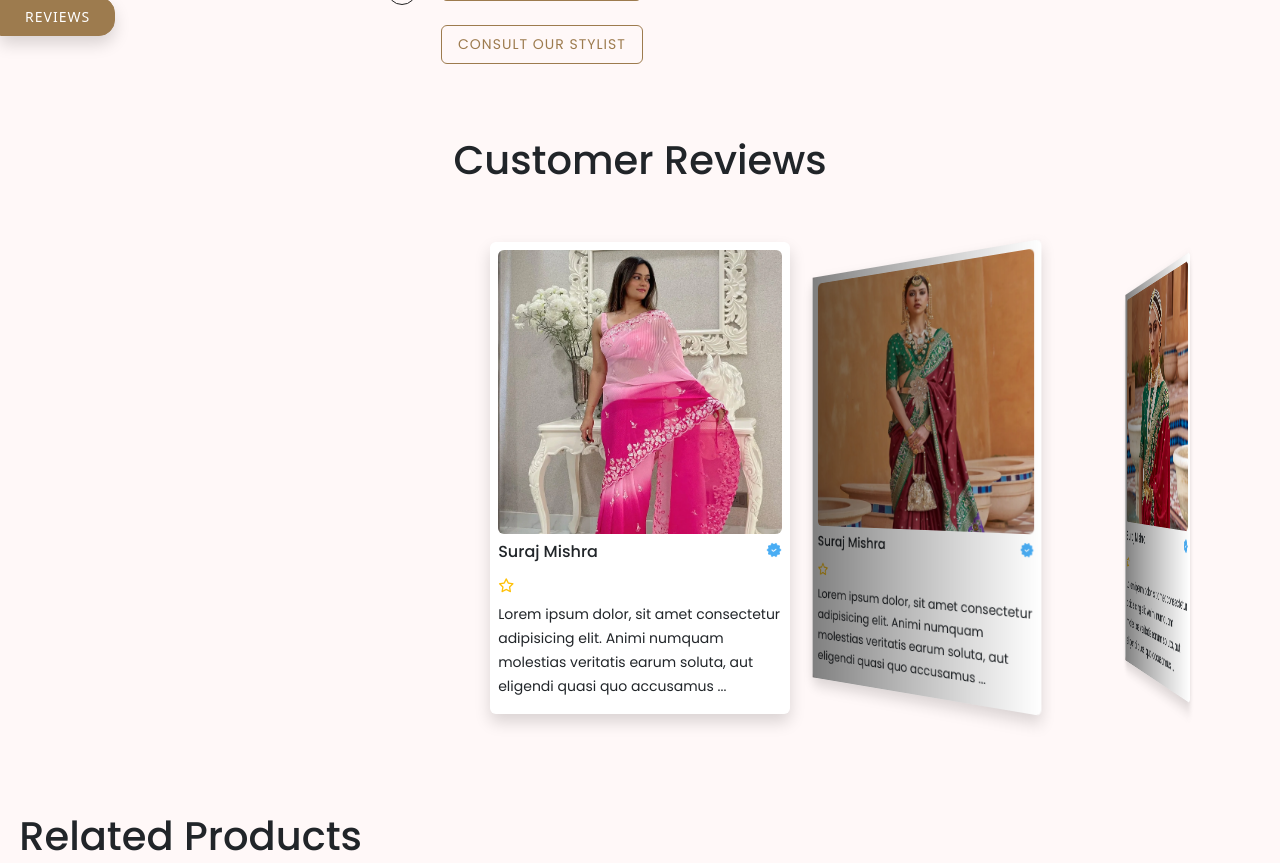
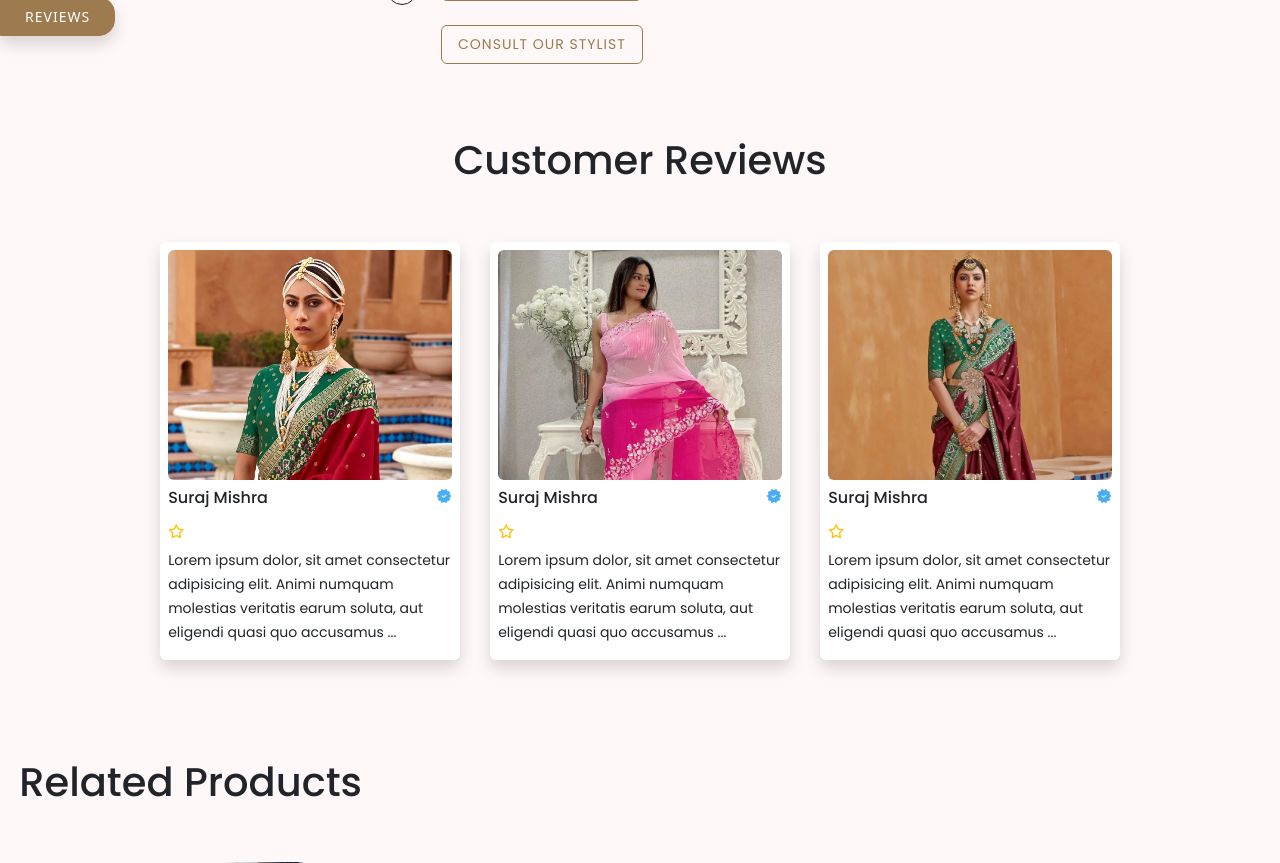
Before and after one commit to wdsurajmishra/Shree-Sagar, a Django app: a page that uses template/website/pages/product-detail.html in a window 1280 px wide. Shown: the part 744-1607 px from the top of the page. Run offline with Django 5.2, Linux system fonts and the light colour scheme; data comes from the database, SQL or seed files in the repository; data that the repository does not hold is empty; some libraries are stand-ins or nearby versions.

Commit message:
fix: adjust swiper slide dimensions and improve image height for better layout; enable loop functionality

```diff
--- a/template/website/pages/product-detail.html
+++ b/template/website/pages/product-detail.html
@@ -23,8 +23,8 @@
     .swiper-slide {
         background-position: center;
         background-size: cover;
-        width: 300px;
-        /* height: 400px; */
+        width: 100%;
+        max-width: 300px;
     }
 
     .swiper-slide img {
@@ -167,7 +167,7 @@
                 <div class="swiper-slide ">
                     <div class="bg-white p-2 shadow rounded">
 
-                        <img src="/media/category_thumbnails/WhatsAppImage2024-09-04at1.35.58PM_1.webp" style="width: 284px; height: 284px; object-fit: cover; object-position: top center;" class="rounded w-100" />
+                        <img src="/media/category_thumbnails/WhatsAppImage2024-09-04at1.35.58PM_1.webp" style="width: 284px; height: 230px; object-fit: cover; object-position: top center;" class="rounded w-100" />
                         <div class="d-flex gap-2 pt-2 justify-content-between">
                             <h6>Suraj Mishra</h6>
                             <img src="{% static 'assets/images/icons/verified.png' %}" class="align-self-top"
@@ -188,7 +188,7 @@
                 <div class="swiper-slide ">
                     <div class="bg-white p-2 shadow rounded">
 
-                        <img src="/media/category_thumbnails/WhatsApp_Image_2024-10-01_at_6.11.34_PM.webp" style="width: 284px; height: 284px; object-fit: cover; object-position: top center;" class="rounded w-100" />
+                        <img src="/media/category_thumbnails/WhatsApp_Image_2024-10-01_at_6.11.34_PM.webp" style="width: 284px; height: 230px; object-fit: cover; object-position: top center;" class="rounded w-100" />
                         <div class="d-flex gap-2 pt-2 justify-content-between">
                             <h6>Suraj Mishra</h6>
                             <img src="{% static 'assets/images/icons/verified.png' %}" class="align-self-top"
@@ -209,7 +209,7 @@
                 <div class="swiper-slide ">
                     <div class="bg-white p-2 shadow rounded">
 
-                        <img src="/media/product_images/WhatsApp_Image_2024-10-01_at_6.09.10_PM.webp" style="width: 284px; height: 284px; object-fit: cover; object-position: top center;" class="rounded w-100" />
+                        <img src="/media/product_images/WhatsApp_Image_2024-10-01_at_6.09.10_PM.webp" style="width: 284px; height: 230px; object-fit: cover; object-position: top center;" class="rounded w-100" />
                         <div class="d-flex gap-2 pt-2 justify-content-between">
                             <h6>Suraj Mishra</h6>
                             <img src="{% static 'assets/images/icons/verified.png' %}" class="align-self-top"
@@ -254,10 +254,12 @@
 <!-- Initialize Swiper -->
 <script>
     var swiper = new Swiper(".mySwiper", {
-        effect: "coverflow",
+        // effect: "coverflow",
+        spaceBetween: 30,
         grabCursor: true,
         centeredSlides: true,
         slidesPerView: "auto",
+        loop: true,
         coverflowEffect: {
             rotate: 50,
             stretch: 0,
@@ -265,14 +267,14 @@
             modifier: 1,
             slideShadows: true,
         },
-        autoplay: {
-            delay: 2500,
-            disableOnInteraction: false,
-        },
+        // autoplay: {
+        //     delay: 2500,
+        //     disableOnInteraction: false,
+        // },
         pagination: {
             el: ".swiper-pagination",
             clickable: true,
         },
-    });
+        });
 </script>
 {% endblock content %}
```
